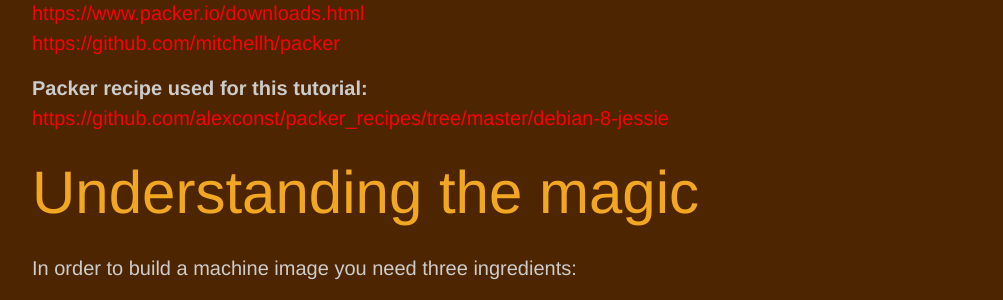
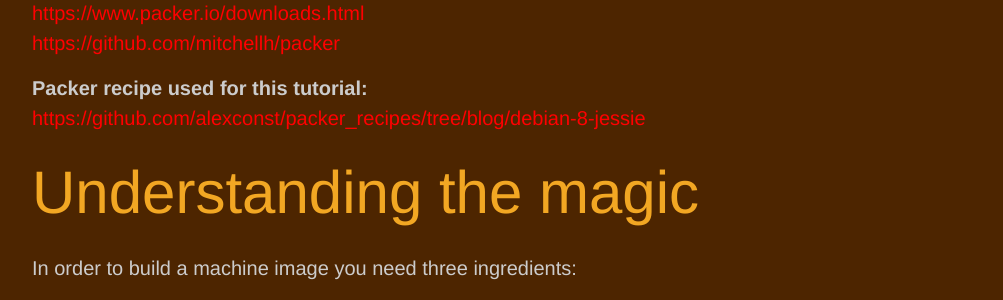
Before and after one commit to alexconst/alexconst.github.io, a Jekyll site: the page built from _posts/2016-01-11-packer.markdown, in a window 1280 px wide and 900 px high, scrolled down 677 px. Shown: the part 153-453 px from the top of the window, without its empty margins (138-1141 px from the left). Built offline with Jekyll 4.4.1, drawn with Linux system fonts in a browser that asks for light colours; Markdown is read by kramdown in place of the engine named in the settings.

Commit message:
Set Packer recipe URL to the blog branch

```diff
--- a/_posts/2016-01-11-packer.markdown
+++ b/_posts/2016-01-11-packer.markdown
@@ -37,7 +37,7 @@ called artifacts.
 <https://github.com/mitchellh/packer>
 
 **Packer recipe used for this tutorial:**
-<https://github.com/alexconst/packer_recipes/tree/master/debian-8-jessie>
+<https://github.com/alexconst/packer_recipes/tree/blog/debian-8-jessie>
 
 # Understanding the magic
 
```
